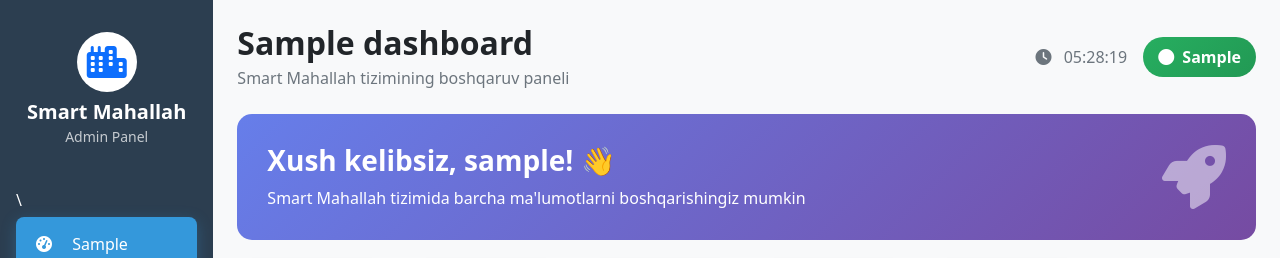
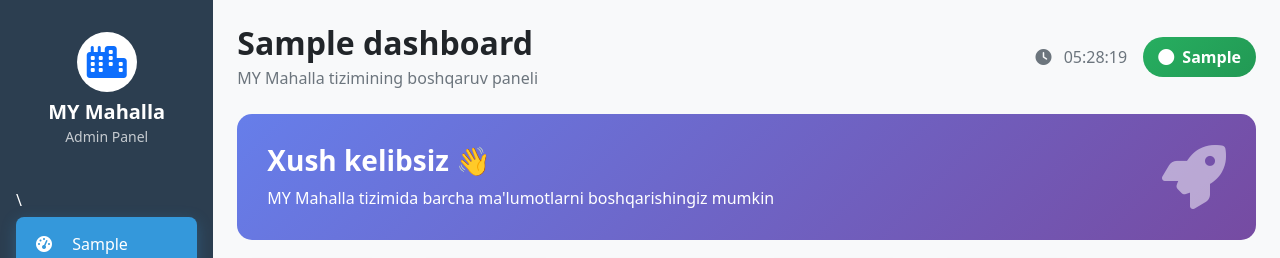
Before and after one commit to HumoyunMamasodiqov/Smart-Mahalla-1.5-Respublika-miqyosidagi, a Flask app: template templates/admin_dashboard.html in a window 1280 px wide. Shown: the top 258 px of the page. Run offline with Flask 3, Linux system fonts and the light colour scheme; the template is opened without the code that fills it: most values are stand-ins (such as "Sample title", 1, 10 or a date in 2020).

Commit message:
smart mahalla 0.46

```diff
--- a/requirements.txt
+++ b/requirements.txt
@@ -3,3 +3,4 @@ Flask==2.3.3
 Werkzeug==2.3.7
 python-dotenv==1.0.0
 gunicorn==21.2.0
+pyTelegramBotAPI==4.14.0
--- a/templates/admin_dashboard.html
+++ b/templates/admin_dashboard.html
@@ -3,7 +3,7 @@
 <head>
     <meta charset="UTF-8">
     <meta name="viewport" content="width=device-width, initial-scale=1.0">
-    <title>{{ texts.dashboard }} - Smart Mahallah</title>
+    <title>{{ texts.dashboard }} - MY Mahalla</title>
     <link href="https://cdn.jsdelivr.net/npm/bootstrap@5.1.3/dist/css/bootstrap.min.css" rel="stylesheet">
     <link href="https://cdnjs.cloudflare.com/ajax/libs/font-awesome/6.0.0/css/all.min.css" rel="stylesheet">
     <style>
@@ -286,7 +286,7 @@
                         <div class="bg-white rounded-circle d-inline-flex align-items-center justify-content-center mb-2" style="width: 60px; height: 60px;">
                             <i class="fas fa-city fa-2x text-primary"></i>
                         </div>
-                        <h5 class="mb-0 fw-bold">Smart Mahallah</h5>
+                        <h5 class="mb-0 fw-bold">MY Mahalla</h5>
                         <small class="text-light opacity-75">Admin Panel</small>
                     </div>
 
@@ -384,7 +384,7 @@
                 <div class="d-flex justify-content-between align-items-center mb-4 fade-in">
                     <div>
                         <h2 class="fw-bold text-dark mb-1">{{ texts.dashboard }}</h2>
-                        <p class="text-muted mb-0">Smart Mahallah tizimining boshqaruv paneli</p>
+                        <p class="text-muted mb-0">MY Mahalla tizimining boshqaruv paneli</p>
                     </div>
                     <div class="d-flex align-items-center">
                         <span class="me-3 text-muted">
@@ -402,8 +402,8 @@
                 <div class="user-welcome fade-in">
                     <div class="row align-items-center">
                         <div class="col-md-8">
-                            <h3 class="fw-bold mb-2">Xush kelibsiz, {{ username }}! 👋</h3>
-                            <p class="mb-0 opacity-90">Smart Mahallah tizimida barcha ma'lumotlarni boshqarishingiz mumkin</p>
+                            <h3 class="fw-bold mb-2">Xush kelibsiz 👋</h3>
+                            <p class="mb-0 opacity-90">MY Mahalla tizimida barcha ma'lumotlarni boshqarishingiz mumkin</p>
                         </div>
                         <div class="col-md-4 text-end">
                             <i class="fas fa-rocket fa-4x opacity-50"></i>
--- a/templates/buyruqlar.html
+++ b/templates/buyruqlar.html
@@ -3,7 +3,7 @@
 <head>
     <meta charset="UTF-8">
     <meta name="viewport" content="width=device-width, initial-scale=1.0">
-    <title>{{ texts.regions }} - Smart Mahallah</title>
+    <title>{{ texts.regions }} - MY Mahalla</title>
     <link href="https://cdn.jsdelivr.net/npm/bootstrap@5.1.3/dist/css/bootstrap.min.css" rel="stylesheet">
     <link href="https://cdnjs.cloudflare.com/ajax/libs/font-awesome/6.0.0/css/all.min.css" rel="stylesheet">
     <style>
@@ -550,7 +550,7 @@
                         <div class="bg-white rounded-circle d-inline-flex align-items-center justify-content-center mb-2" style="width: 60px; height: 60px;">
                             <i class="fas fa-city fa-2x text-primary"></i>
                         </div>
-                        <h5 class="mb-0 fw-bold">Smart Mahallah</h5>
+                        <h5 class="mb-0 fw-bold">MY Mahalla</h5>
                         <small class="text-light opacity-75">Admin Panel</small>
                     </div>
 
--- a/templates/faoliyat.html
+++ b/templates/faoliyat.html
@@ -3,7 +3,7 @@
 <head>
     <meta charset="UTF-8">
     <meta name="viewport" content="width=device-width, initial-scale=1.0">
-    <title>{{ texts.activity }} - Smart Mahallah</title>
+    <title>{{ texts.activity }} - MY Mahalla</title>
     <link href="https://cdn.jsdelivr.net/npm/bootstrap@5.1.3/dist/css/bootstrap.min.css" rel="stylesheet">
     <link href="https://cdnjs.cloudflare.com/ajax/libs/font-awesome/6.0.0/css/all.min.css" rel="stylesheet">
     <style>
@@ -80,7 +80,7 @@
                         <div class="bg-white rounded-circle d-inline-flex align-items-center justify-content-center mb-2" style="width: 60px; height: 60px;">
                             <i class="fas fa-city fa-2x text-primary"></i>
                         </div>
-                        <h5 class="mb-0 fw-bold">Smart Mahallah</h5>
+                        <h5 class="mb-0 fw-bold">MY Mahalla</h5>
                         <small class="text-light opacity-75">Admin Panel</small>
                     </div>
 
--- a/templates/lavozimlar.html
+++ b/templates/lavozimlar.html
@@ -3,7 +3,7 @@
 <head>
     <meta charset="UTF-8">
     <meta name="viewport" content="width=device-width, initial-scale=1.0">
-    <title>{{ texts.positions }} - Smart Mahallah</title>
+    <title>{{ texts.positions }} - MY Mahalla</title>
     <link href="https://cdn.jsdelivr.net/npm/bootstrap@5.1.3/dist/css/bootstrap.min.css" rel="stylesheet">
     <link href="https://cdnjs.cloudflare.com/ajax/libs/font-awesome/6.0.0/css/all.min.css" rel="stylesheet">
     <style>
@@ -155,7 +155,7 @@
                         <div class="bg-white rounded-circle d-inline-flex align-items-center justify-content-center mb-2" style="width: 60px; height: 60px;">
                             <i class="fas fa-city fa-2x text-primary"></i>
                         </div>
-                        <h5 class="mb-0 fw-bold">Smart Mahallah</h5>
+                        <h5 class="mb-0 fw-bold">MY Mahalla</h5>
                         <small class="text-light opacity-75">Admin Panel</small>
                     </div>
 
--- a/templates/login.html
+++ b/templates/login.html
@@ -3,7 +3,7 @@
 <head>
     <meta charset="UTF-8">
     <meta name="viewport" content="width=device-width, initial-scale=1.0">
-    <title>Kirish - Smart Mahallah</title>
+    <title>Kirish - MY Mahalla</title>
     <script src="https://cdn.tailwindcss.com/3.4.16"></script>
     <script>
         tailwind.config = {
@@ -213,7 +213,7 @@
 
     <header class="py-8 text-center relative z-10">
         <h1 class="neon-text">
-            Smart Mahallah
+            MY Mahalla
         </h1>
         <p class="text-white/70 mt-3 text-base">Admin Panelga Xush Kelibsiz</p>
     </header>
@@ -284,7 +284,7 @@
         <div class="max-w-4xl mx-auto px-4">
             <div class="flex flex-col sm:flex-row justify-between items-center gap-4">
                 <div class="text-white/70 text-xs">
-                    © 2025 Smart Mahallah. Barcha huquqlar himoyalangan.
+                    © 2025MY Mahalla Barcha huquqlar himoyalangan.
                 </div>
                 <div class="flex gap-6 text-xs text-white/70">
                     <a href="#" class="hover:text-white transition-colors">Maxfiylik siyosati</a>
--- a/templates/mfylar.html
+++ b/templates/mfylar.html
@@ -3,7 +3,7 @@
 <head>
     <meta charset="UTF-8">
     <meta name="viewport" content="width=device-width, initial-scale=1.0">
-    <title>{{ texts.neighborhoods }} - Smart Mahallah</title>
+    <title>{{ texts.neighborhoods }} - MY Mahalla</title>
     <link href="https://cdn.jsdelivr.net/npm/bootstrap@5.1.3/dist/css/bootstrap.min.css" rel="stylesheet">
     <link href="https://cdnjs.cloudflare.com/ajax/libs/font-awesome/6.0.0/css/all.min.css" rel="stylesheet">
     <style>
@@ -168,7 +168,7 @@
                         <div class="bg-white rounded-circle d-inline-flex align-items-center justify-content-center mb-2" style="width: 60px; height: 60px;">
                             <i class="fas fa-city fa-2x text-primary"></i>
                         </div>
-                        <h5 class="mb-0 fw-bold">Smart Mahallah</h5>
+                        <h5 class="mb-0 fw-bold">MY Mahalla</h5>
                         <small class="text-light opacity-75">Admin Panel</small>
                     </div>
 
--- a/templates/sozlamalar.html
+++ b/templates/sozlamalar.html
@@ -3,7 +3,7 @@
 <head>
     <meta charset="UTF-8">
     <meta name="viewport" content="width=device-width, initial-scale=1.0">
-    <title>{{ texts.settings }} - Smart Mahallah</title>
+    <title>{{ texts.settings }} - MY Mahalla</title>
     <link href="https://cdn.jsdelivr.net/npm/bootstrap@5.1.3/dist/css/bootstrap.min.css" rel="stylesheet">
     <link href="https://cdnjs.cloudflare.com/ajax/libs/font-awesome/6.0.0/css/all.min.css" rel="stylesheet">
     <style>
@@ -352,7 +352,7 @@
                         <div class="bg-white rounded-circle d-inline-flex align-items-center justify-content-center mb-2" style="width: 60px; height: 60px;">
                             <i class="fas fa-city fa-2x text-primary"></i>
                         </div>
-                        <h5 class="mb-0 fw-bold">Smart Mahallah</h5>
+                        <h5 class="mb-0 fw-bold">MY Mahalla</h5>
                         <small class="text-light opacity-75">Admin Panel</small>
                     </div>
 
--- a/templates/tumanlar.html
+++ b/templates/tumanlar.html
@@ -3,7 +3,7 @@
 <head>
     <meta charset="UTF-8">
     <meta name="viewport" content="width=device-width, initial-scale=1.0">
-    <title>{{ texts.districts }} - Smart Mahallah</title>
+    <title>{{ texts.districts }} -MY Mahalla</title>
     <link href="https://cdn.jsdelivr.net/npm/bootstrap@5.1.3/dist/css/bootstrap.min.css" rel="stylesheet">
     <link href="https://cdnjs.cloudflare.com/ajax/libs/font-awesome/6.0.0/css/all.min.css" rel="stylesheet">
     <style>
@@ -356,7 +356,7 @@
                         <div class="bg-white rounded-circle d-inline-flex align-items-center justify-content-center mb-2" style="width: 60px; height: 60px;">
                             <i class="fas fa-city fa-2x text-primary"></i>
                         </div>
-                        <h5 class="mb-0 fw-bold">Smart Mahallah</h5>
+                        <h5 class="mb-0 fw-bold">MY Mahalla</h5>
                         <small class="text-light opacity-75">Admin Panel</small>
                     </div>
 
--- a/templates/viloyatlar.html
+++ b/templates/viloyatlar.html
@@ -3,7 +3,7 @@
 <head>
     <meta charset="UTF-8">
     <meta name="viewport" content="width=device-width, initial-scale=1.0">
-    <title>{{ texts.regions }} - Smart Mahallah</title>
+    <title>{{ texts.regions }} - MY Mahalla</title>
     <link href="https://cdn.jsdelivr.net/npm/bootstrap@5.1.3/dist/css/bootstrap.min.css" rel="stylesheet">
     <link href="https://cdnjs.cloudflare.com/ajax/libs/font-awesome/6.0.0/css/all.min.css" rel="stylesheet">
     <style>
@@ -743,7 +743,7 @@
                         <div class="bg-white rounded-circle d-inline-flex align-items-center justify-content-center mb-2" style="width: 60px; height: 60px;">
                             <i class="fas fa-city fa-2x text-primary"></i>
                         </div>
-                        <h5 class="mb-0 fw-bold">Smart Mahallah</h5>
+                        <h5 class="mb-0 fw-bold">MY Mahalla</h5>
                         <small class="text-light opacity-75">Admin Panel</small>
                     </div>
 
--- a/templates/xodim_qoshish.html
+++ b/templates/xodim_qoshish.html
@@ -3,7 +3,7 @@
 <head>
     <meta charset="UTF-8">
     <meta name="viewport" content="width=device-width, initial-scale=1.0">
-    <title>Xodim Qo'shish - Smart Mahallah</title>
+    <title>Xodim Qo'shish - MY Mahalla</title>
     <link href="https://cdn.jsdelivr.net/npm/bootstrap@5.3.0/dist/css/bootstrap.min.css" rel="stylesheet">
     <link rel="stylesheet" href="https://cdnjs.cloudflare.com/ajax/libs/font-awesome/6.4.0/css/all.min.css">
     <style>
@@ -133,7 +133,7 @@
                         <div class="bg-white rounded-circle d-inline-flex align-items-center justify-content-center mb-2" style="width: 60px; height: 60px;">
                             <i class="fas fa-city fa-2x text-primary"></i>
                         </div>
-                        <h5 class="mb-0 fw-bold">Smart Mahallah</h5>
+                        <h5 class="mb-0 fw-bold">MY Mahalla</h5>
                         <small class="text-light opacity-75">Admin Panel</small>
                     </div>
 
--- a/templates/xodimlar.html
+++ b/templates/xodimlar.html
@@ -3,7 +3,7 @@
 <head>
     <meta charset="UTF-8">
     <meta name="viewport" content="width=device-width, initial-scale=1.0">
-    <title>{{ texts.staff_list }} - Smart Mahallah</title>
+    <title>{{ texts.staff_list }} - MY Mahalla</title>
     <link href="https://cdn.jsdelivr.net/npm/bootstrap@5.1.3/dist/css/bootstrap.min.css" rel="stylesheet">
     <link href="https://cdnjs.cloudflare.com/ajax/libs/font-awesome/6.0.0/css/all.min.css" rel="stylesheet">
     <style>
@@ -49,7 +49,7 @@
                         <div class="bg-white rounded-circle d-inline-flex align-items-center justify-content-center mb-2" style="width: 60px; height: 60px;">
                             <i class="fas fa-city fa-2x text-primary"></i>
                         </div>
-                        <h5 class="mb-0 fw-bold">Smart Mahallah</h5>
+                        <h5 class="mb-0 fw-bold">MY Mahalla</h5>
                         <small class="text-light opacity-75">Admin Panel</small>
                     </div>
 
```
